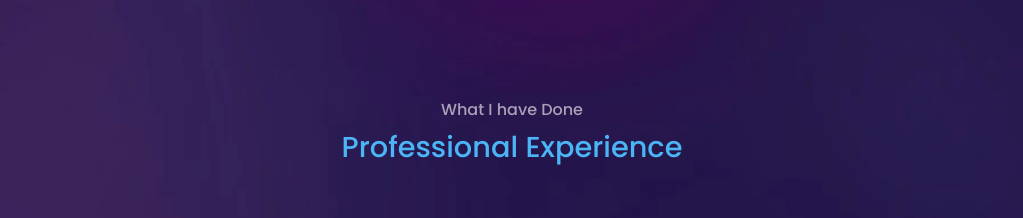
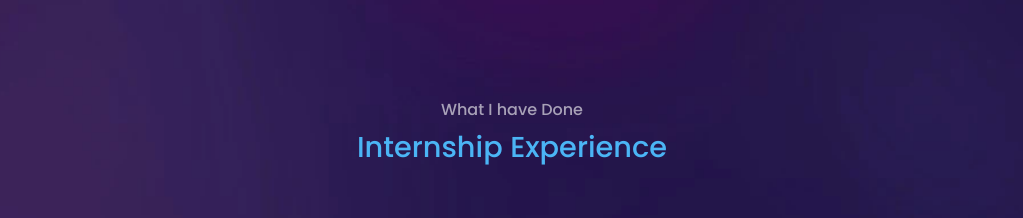
Before and after one commit to tramakrishna3012/My_Portfolio, a React (Vite) app: page / in a window 1280 px wide. Shown: the part 2600-2818 px from the top of the page, without its empty margins (128-1151 px from the left). Built offline with nearby package versions, Linux system fonts and the light colour scheme.

Commit message:
Update ProfessionalExperience.tsx

```diff
--- a/src/components/experience/ProfessionalExperience.tsx
+++ b/src/components/experience/ProfessionalExperience.tsx
@@ -4,7 +4,7 @@ const ProfessionalExperience = () => {
   return (
     <section id="professional-experience">
       <h5>What I have Done</h5>
-      <h2>Professional Experience</h2>
+      <h2>Internship Experience</h2>
       <div className="experience__container container grid grid-cols-1 gap-[2rem] max-sm:gap-[1rem]">
         <div className="experience__item col-span-1 max-md:mx-auto max-md:my-0 max-md:w-[85%] max-md:p-[2rem] max-sm:w-[100%] max-sm:px-[1rem] max-sm:py-[2rem]">
           <h3 className="color-primary mb-[1rem]">Data Science Intern</h3>
```
